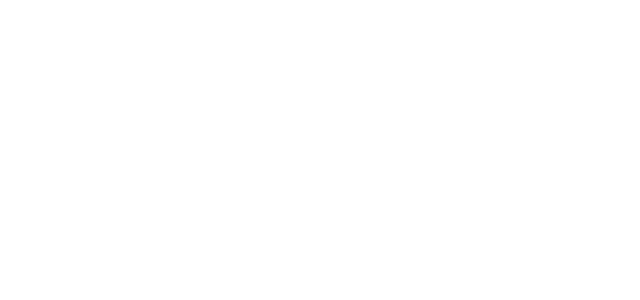
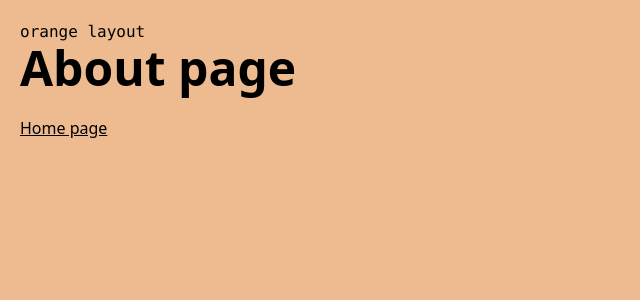
Before and after one commit to orbis-eval/orbis2-frontend, a Nuxt app: page /about in a window 1280 px wide. Before the commit this address had no page. Shown: the top 300 px of the page, without its empty margins (0-640 px from the left). Built offline with nearby package versions, Linux system fonts and the light colour scheme.

Commit message:
#11 add two pages and the routing between them (includes different layouts for each page)

```diff
--- /dev/null
+++ b/layouts/default.vue
@@ -0,0 +1,13 @@
+<template>
+  <div>
+    <pre>default layout</pre>
+    <slot />
+  </div>
+</template>
+<style scoped>
+div {
+  background-color: lightgreen;
+  padding: 20px;
+  height: 100vh;
+}
+</style>
--- /dev/null
+++ b/layouts/orange.vue
@@ -0,0 +1,13 @@
+<template>
+  <div>
+    <pre>orange layout</pre>
+    <slot />
+  </div>
+</template>
+<style scoped>
+div {
+  background-color: #eebb90;
+  padding: 20px;
+  height: 100vh;
+}
+</style>
--- a/nuxt.config.ts
+++ b/nuxt.config.ts
@@ -17,7 +17,22 @@ export default defineNuxtConfig({
             },
             htmlAttrs: {
                 class: 'h-full bg-gray-100'
-            }
+            },
+            style: [
+                {
+                    children:
+                        '.layout-enter-active, .layout-leave-active { transition: all 0.4s } ' +
+                        '.layout-enter-from, .layout-leave-to { filter: grayscale(1) }'
+                }
+            ],
+        },
+        pageTransition: {
+            name: 'page',
+            mode: 'in-out'
+        },
+        layoutTransition: {
+            name: 'layout',
+            mode: 'in-out'
         }
     }
 })
--- /dev/null
+++ b/pages/about.vue
@@ -0,0 +1,15 @@
+<template>
+  <div>
+    <h1 class="text-5xl font-bold mt-0 mb-6">About page</h1>
+    <div>
+      {{ $route.query.parentValue }}
+    </div>
+    <NuxtLink class="underline" :to="'/'">Home page</NuxtLink>
+  </div>
+</template>
+
+<script setup lang="ts">
+definePageMeta({
+  layout: 'orange'
+})
+</script>
--- a/pages/index.vue
+++ b/pages/index.vue
@@ -1,5 +1,6 @@
 <template>
   <div>
-    <NuxtWelcome />
+    <h1 class="text-5xl font-bold mt-0 mb-6">Home page</h1>
+    <NuxtLink class="underline" :to="{ path: '/about', query: { parentValue: 'dieser Text wurde vom Parent generiert' }}" >About page</NuxtLink>
   </div>
 </template>
```
